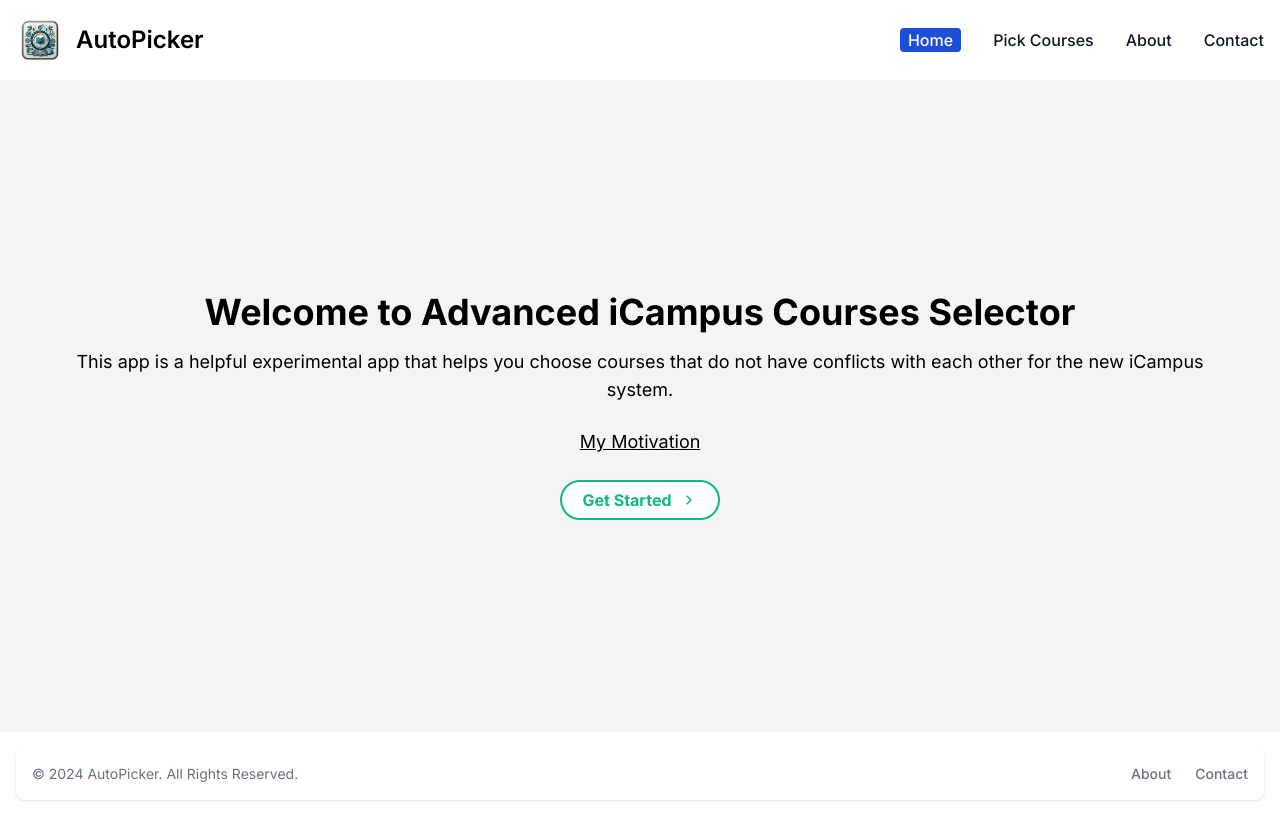
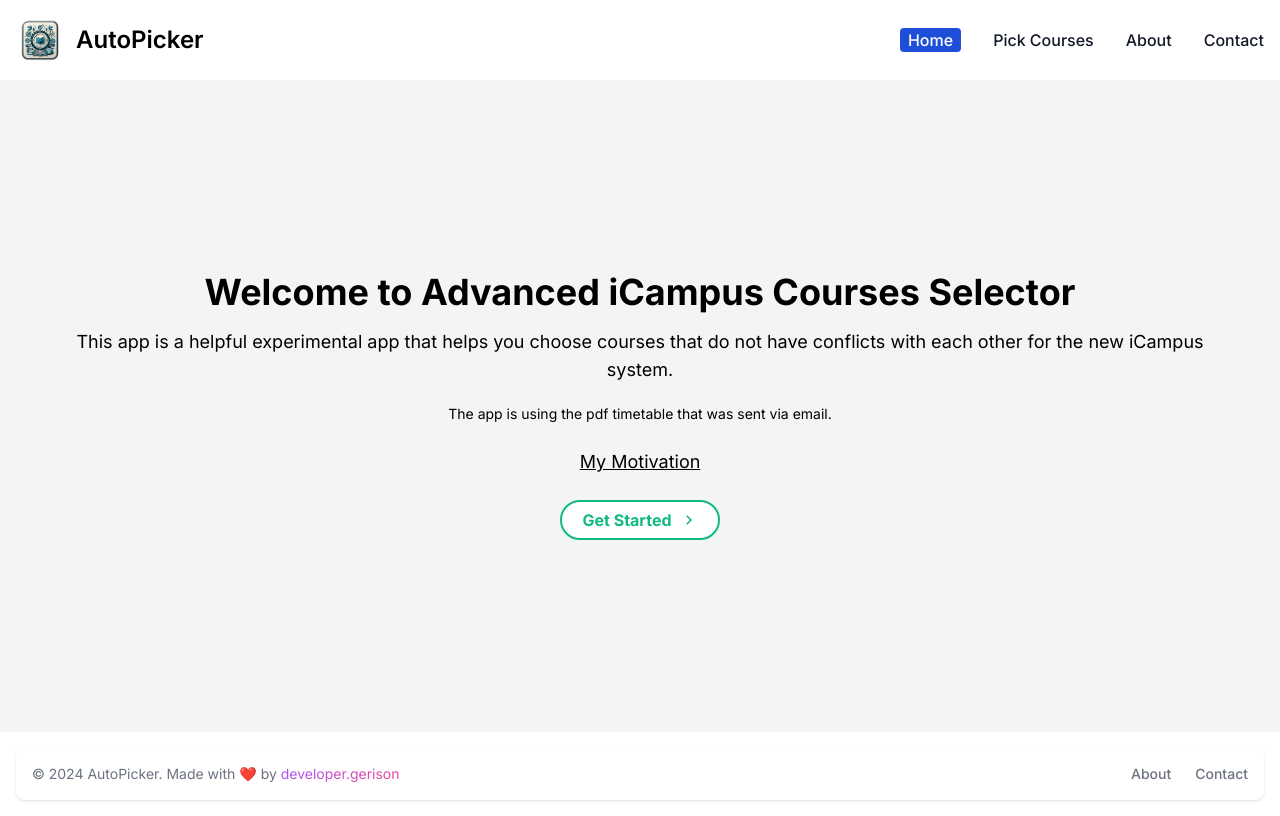
Before and after one commit to gerkim62/icampus-courses-selector, a Next.js app: page / in a window 1280 px wide. Built offline with nearby package versions, Linux system fonts and the light colour scheme.

Commit message:
Add app description and fix typo in footer

```diff
--- a/app/page.tsx
+++ b/app/page.tsx
@@ -11,6 +11,8 @@ const YourComponent = () => {
         <p className="text-lg mb-6">
           This app is a helpful experimental app that helps you choose courses
           that do not have conflicts with each other for the new iCampus system.
+         <p className="text-sm m-5">The app is using the pdf timetable that was sent via email.</p>
+
         </p>
         <Link
           href="/motivation" // Replace with the actual link to the motivation page
--- a/app/select/page.tsx
+++ b/app/select/page.tsx
@@ -30,7 +30,10 @@ async function page() {
         Choose Your Courses
       </h1>
 
-      <p className="text-gray-600 mb-8 text-sm max-w-md mx-auto">
+      {/* Select component */}
+      <Select options={options} />
+
+      <p className="text-gray-600 mb-8 text-sm max-w-md mx-auto mt-4">
         Select your courses for the semester and click &#34;Next.&#34; The
         software will create an optimal schedule for you, avoiding any time
         conflicts.
@@ -38,16 +41,13 @@ async function page() {
 
       <p className="text-gray-600 mb-8 text-sm max-w-md mx-auto">
         I am using the timetable that was sent via email. If you find an error
-        please let me know (FINAL CLASS TIMETABLE).
+        please let me know. I will try to fix it as soon as possible.
       </p>
 
       <p className="text-gray-600 mb-8 text-sm max-w-md mx-auto">
         This app is not affiliated with the university. It is a personal project
         that I made to help me and my friends. I hope you find it useful.
       </p>
-
-      {/* Select component */}
-      <Select options={options} />
     </div>
   );
 }
--- a/components/Footer.tsx
+++ b/components/Footer.tsx
@@ -7,11 +7,16 @@ const Footer = (props: Props) => {
     <footer className="bg-white rounded-lg shadow m-4 dark:bg-gray-800">
       <div className="w-full mx-auto max-w-screen-xl p-4 md:flex md:items-center md:justify-between">
         <span className="text-sm text-gray-500 sm:text-center dark:text-gray-400">
-          © {new Date().getFullYear()} {" "}
+          © {new Date().getFullYear()}{" "}
           <a href="/" className="hover:underline">
             AutoPicker
           </a>
-          . All Rights Reserved.
+          . Made with ❤️ by{" "}
+          <span className="inline-block">
+            <span className="text-transparent bg-clip-text bg-gradient-to-r from-purple-500 to-pink-500">
+              developer.gerison
+            </span>
+          </span>
         </span>
         <ul className="flex flex-wrap items-center mt-3 text-sm font-medium text-gray-500 dark:text-gray-400 sm:mt-0">
           <li>
```
